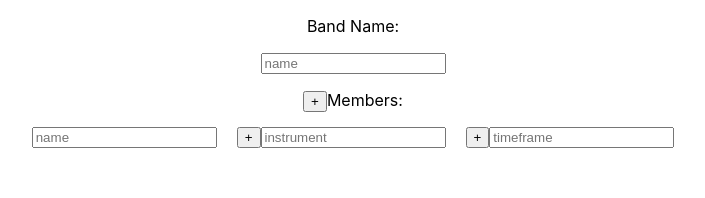
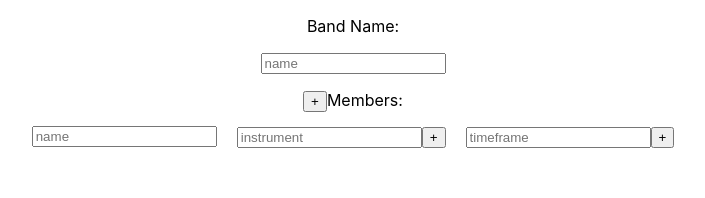
Before and after one commit to chris3jang/band-member-timeline, a React (Create React App) app: page / in a window 1280 px wide. Shown: the top 198 px of the page, without its empty margins (287-992 px from the left). Built offline with nearby package versions, Linux system fonts and the light colour scheme.

Commit message:
2nd component

```diff
--- a/src/App.js
+++ b/src/App.js
@@ -1,6 +1,7 @@
 import React, { Component } from 'react';
-import logo from './logo.svg';
 import './App.css';
+
+import Member from './Member';
 
 class App extends Component {
 
@@ -25,8 +26,8 @@ class App extends Component {
           ],
           [
           <div style={{display: 'inline-block'}}>
-				  <button onClick={this.handleAddTimeframe.bind(this)}>+</button>
-				  <input type="text" name="time" placeholder="timeframe"></input>
+				    <button onClick={this.handleAddTimeframe.bind(this)}>+</button>
+				    <input type="text" name="time" placeholder="timeframe"></input>
           </div>
           ]
         ]}
@@ -34,19 +35,21 @@ class App extends Component {
 		)
 	}
 
+
+
   	state = {
   		forms: [
   			[this.numberMemberLine(0)]
-  		]
+  		],
+      members: 1
   	};
 
   	handleAddMember(e) {
   		e.preventDefault();
   		this.setState(prevState => ({
-  			forms: [...prevState.forms,
-  				[this.numberMemberLine(prevState.forms.length)]
-  			]}));
-  	}
+  			members: prevState.members + 1
+  	  }))
+    }
 
   	handleAddInstrument(e) {
   		e.preventDefault();
@@ -57,7 +60,7 @@ class App extends Component {
   				if(i == index) {
             console.log("item", item)
   					return item.concat(
-              <div style={{display: 'block'}}>
+              <div id={"instr"} style={{display: 'block'}}>
   						  <input type="text" name="instrument" placeholder="instrument" style={{}}></input>
               </div>
   					);
@@ -104,8 +107,8 @@ class App extends Component {
               <button style={{display: 'inline-block', margin: 'auto', marginTop: 10}} onClick={this.handleAddMember.bind(this)}>+</button>
 	        	  <p style={{display: 'inline-block'}}>Members:</p>
             </div>
-	        	{this.state.forms}
-	        </form>
+            {Array(this.state.members).fill(<Member></Member>)}
+          </form>
 	      </div>
 	    );
   }
--- /dev/null
+++ b/src/Member.js
@@ -0,0 +1,53 @@
+import React, { Component } from 'react';
+
+
+class Member extends Component {
+
+	shouldComponenentUpdate(nextProps, nextState) {
+		return true;
+	}
+
+	state = {
+		instrInputs: 0,
+		tmfrmInputs: 0
+	}
+
+	handleAddInstrument(e) {
+		e.preventDefault();
+		this.setState(prevState => ({
+  			instrInputs: prevState.instrInputs + 1
+  		}));
+	}
+
+	handleAddTimeFrame(e) {
+		e.preventDefault();
+		this.setState(prevState => ({
+  			tmfrmInputs: prevState.tmfrmInputs + 1
+  		}));
+	}
+
+	render() {
+
+		return (
+			<div>
+				<input type="text" name="memberbame" placeholder="name" style={{verticalAlign: 'top'}}></input>
+				<div style={{display: 'inline-block', width: 20}}></div>
+
+				<div style={{display: 'inline-block', verticalAlign: 'top'}}>
+					<input type="text" name="instrument" placeholder="instrument" style={{display: 'inline-block'}}></input>
+					<button onClick={this.handleAddInstrument.bind(this)} style={{display: 'inline-block'}}>+</button>
+					<div>{Array(this.state.instrInputs).fill(<input type="text" name="instrument" placeholder="instrument" style={{display: 'block', marginRight: 0}}></input>)}</div>
+	          	</div>
+
+				<div style={{display: 'inline-block', width: 20}}></div>
+	        	<div style={{display: 'inline-block', verticalAlign: 'top'}}>
+				    <input type="text" name="time" placeholder="timeframe"></input>
+				    <button onClick={this.handleAddTimeFrame.bind(this)} style={{display: 'inline-block'}}>+</button>
+				    <div>{Array(this.state.tmfrmInputs).fill(<input type="text" name="timeframe" placeholder="timeframe" style={{display: 'block', marginRight: 0}}></input>)}</div>
+	      		</div>
+			</div>
+		)
+	}
+}
+
+export default Member;
```
